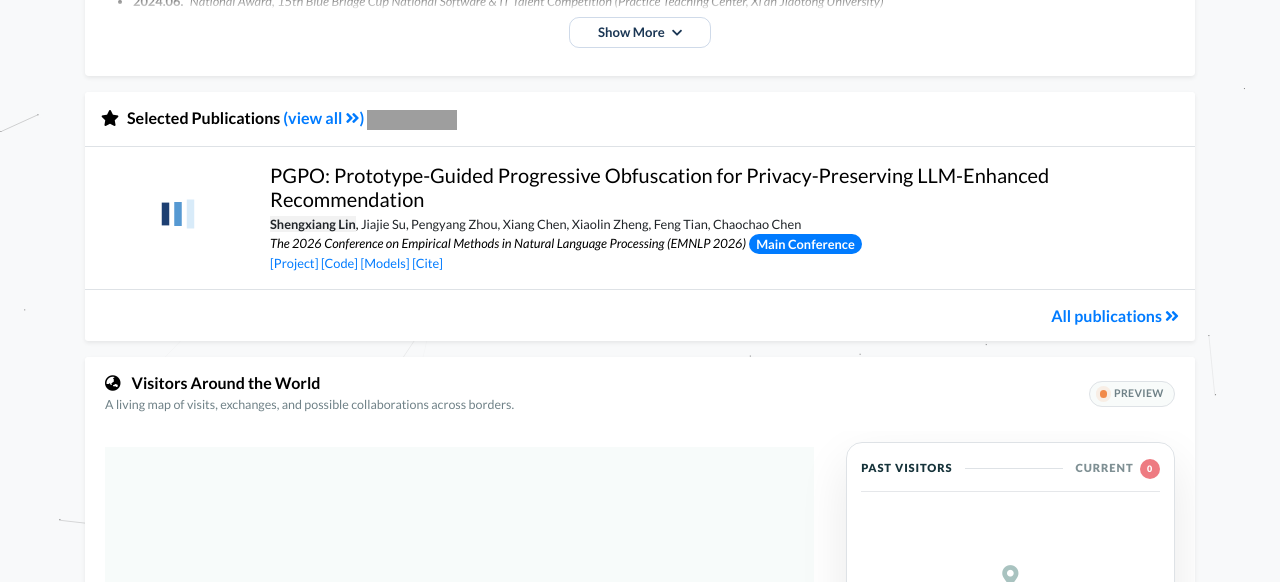
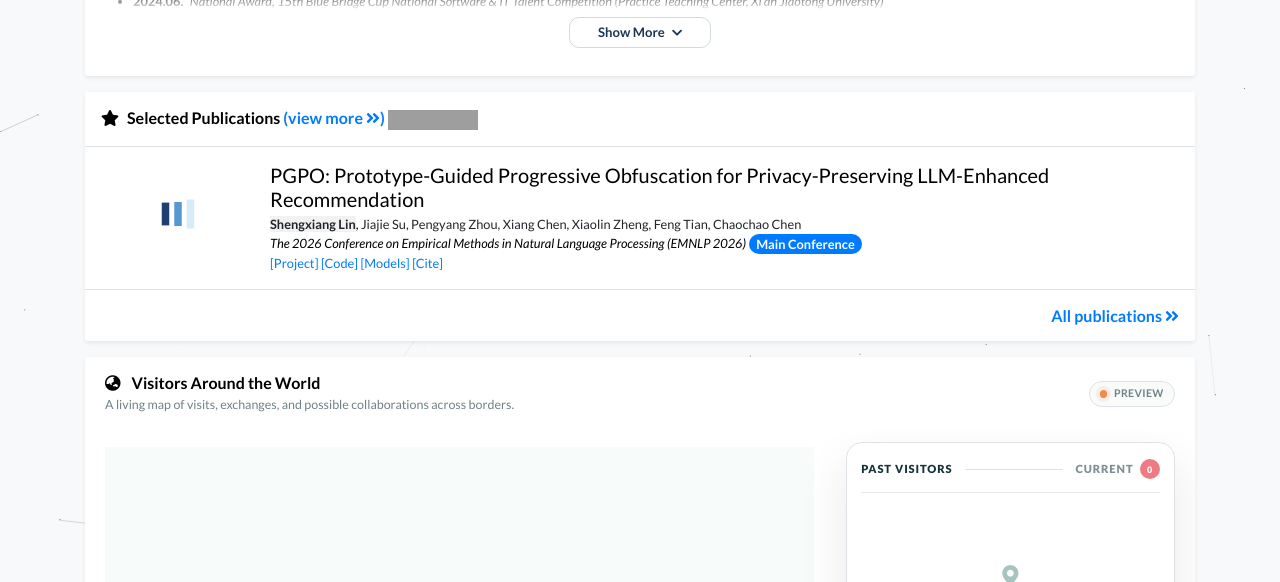
Before and after one commit to Shengxiang-Lin/Shengxiang-Lin.github.io, a Jekyll site: the page built from index.html, in a window 1280 px wide and 900 px high, scrolled down 1654 px. Shown: the part 152-734 px from the top of the window. Built offline with Jekyll 4.4.1, drawn with Linux system fonts in a browser that asks for light colours; a style sheet for code colours, icons or effects is not loaded; grey boxes are pictures that could not be loaded.

Commit message:
Rename publication header link to view more

```diff
--- a/_includes/widgets/publication_card.html
+++ b/_includes/widgets/publication_card.html
@@ -2,7 +2,7 @@
 <div class="my-3 p-0 bg-white shadow-sm rounded-sm">
     <h6 class="border-bottom border-gray p-3 mb-0">
         {% if include.title %}{{ include.title }}{% else %}<i class="fas fa-star"></i> Selected Recent Publications{% endif %}
-        <a href="publications">(view all <i class="fas fa-angle-double-right"></i>)</a> <a href='https://scholar.google.com/citations?user=W-rloDsAAAAJ'><img src="https://img.shields.io/endpoint?url=https://Shengxiang-Lin.github.io/google_scholar_crawler/results/gs_data_shieldsio.json&logo=Google%20Scholar&labelColor=f6f6f6&color=9cf&style=flat&label=citations"></a>
+        <a href="publications">(view more <i class="fas fa-angle-double-right"></i>)</a> <a href='https://scholar.google.com/citations?user=W-rloDsAAAAJ'><img src="https://img.shields.io/endpoint?url=https://Shengxiang-Lin.github.io/google_scholar_crawler/results/gs_data_shieldsio.json&logo=Google%20Scholar&labelColor=f6f6f6&color=9cf&style=flat&label=citations"></a>
     </h6>
     {% for item in publications limit:include.limit %}
         {% include widgets/publication_item.html item=item hide_abstract=item.hide_abstract_on_home %}
```
